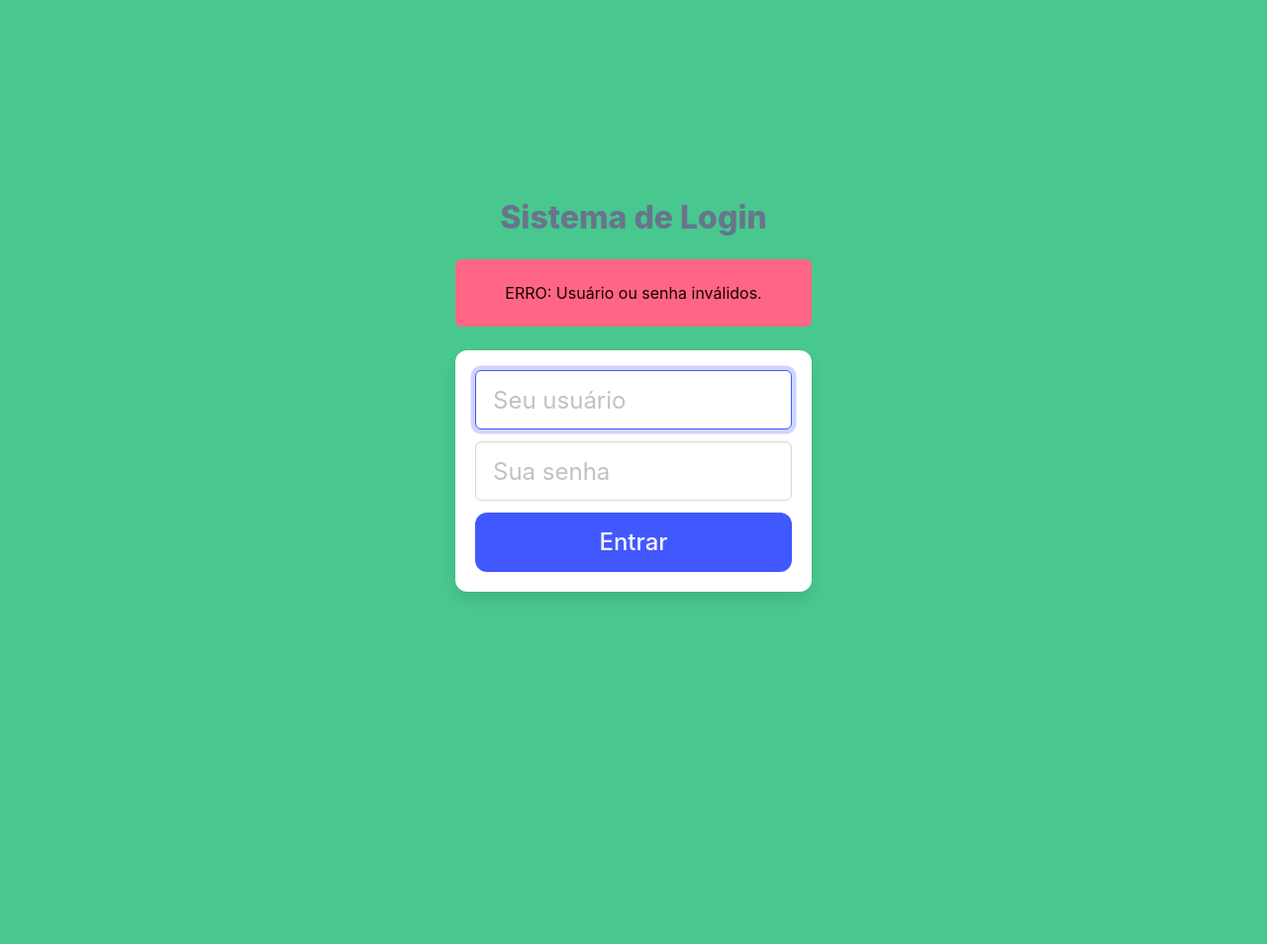
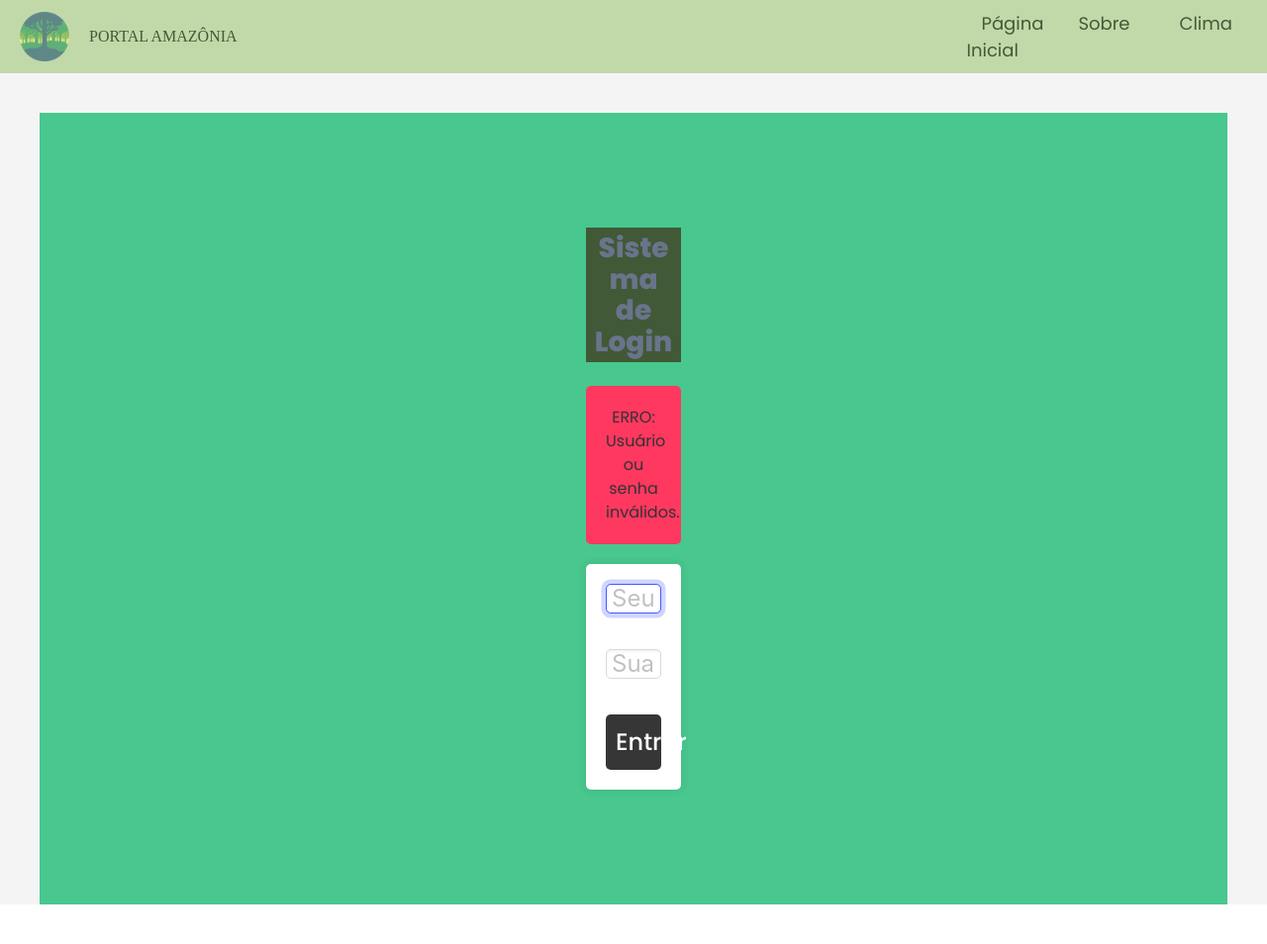
Before and after one commit to dev-raimundos/projeto-portal-amazonia, a PHP site: page /login/index.php in a window 1280 px wide. Shown: the whole page at 99% size. Before the commit the page ends 602 px from the top, so only its background shows below. Run offline with PHP 8.4, Linux system fonts and the light colour scheme; the visitor is signed in with stand-in values (Sample User, id 1); some libraries are stand-ins or nearby versions.

Commit message:
ajustes de detalhes finais

```diff
--- a/clima/clima.html
+++ b/clima/clima.html
@@ -40,7 +40,6 @@
                 <li><a href="../index.html">Página Inicial</a></li>
                 <li><a href="#">Sobre</a></li>
                 <li><a href="clima.html">Clima</a></li>
-                <li><a href="#">Contato</a></li>
             </ul>
         </div>
     </header>
--- a/construcoes/const.html
+++ b/construcoes/const.html
@@ -27,7 +27,6 @@
                 <li><a href="../index.html">Página Inicial</a></li>
                 <li><a href="#">Sobre</a></li>
                 <li><a href="../clima/clima.html">Clima</a></li>
-                <li><a href="#">Contato</a></li>
             </ul>
         </div>
     </header>
--- /dev/null
+++ b/css/login.css
@@ -0,0 +1,242 @@
+@import url('https://fonts.googleapis.com/css2?family=Poppins:wght@100;200;300;400;500;600;700;800;900&display=swap');
+
+* {
+    margin: 0;
+    padding: 0;
+}
+
+/* Importando a fonte Poppins do Google Fonts */
+
+body {
+    font-family: 'Poppins', sans-serif;
+    background-color: #f4f4f4;
+    color: #333;
+}
+
+h1 {
+    font-family: 'Times New Roman', Times, serif;
+}
+
+h2 {
+    text-align: left;
+    color: #415936;
+}
+
+h3 {
+    background-color: #415936;
+    color: white;
+    padding: 5px;
+}
+
+p {
+    padding: 10px;
+    font-family: 'Poppins', sans-serif;
+    font-size: medium;
+    color: #333;
+}
+
+.data {
+    color: rgb(47, 115, 117);
+    text-align: justify;
+}
+
+/* Estilos para o cabeçalho */
+header {
+    width: 100%;
+    background-color: #C1D9A9;
+    display: flex;
+    justify-content: space-between;
+    align-items: center;
+    padding: 10px 20px;
+    box-sizing: border-box; /* Garante que padding e border sejam incluídos na largura total */
+}
+
+.container.logo {
+    display: flex;
+    align-items: center;
+}
+
+.logo-imagem {
+    width: 50px;
+    height: 50px;
+    margin-right: 20px;
+}
+
+.logo-imagem img {
+    width: 100%;
+    height: 100%;
+    object-fit: contain;
+}
+
+.logo-texto h1 {
+    color: #415936;
+}
+
+/* Estilos para o menu de navegação */
+.menu {
+    flex-grow: 1; /* Faz o menu crescer para ocupar o espaço disponível */
+    display: flex;
+    justify-content: flex-end;
+}
+
+.menu ul {
+    list-style-type: none;
+    display: flex;
+    margin: 0;
+}
+
+.menu li {
+    margin-left: 20px;
+}
+
+.menu li a {
+    font-size: 18px;
+    text-decoration: none;
+    color: #415936;
+    padding: 5px 15px;
+    border-radius: 15px;
+}
+
+.menu li a:hover {
+    background-color: rgba(240, 248, 255, 0.22);
+}
+
+/* Estilos para a seção principal */
+section {
+    display: flex;
+    justify-content: center;
+    margin: 40px;
+}
+
+.container-blog {
+    width: 60%;
+    background-color: whitesmoke;
+    padding: 20px;
+    border-radius: 5px;
+    box-shadow: 10px 10px 10px 10px rgb(185, 185, 185);
+    margin-bottom: 30px;
+    margin-left: auto; /* Centralizar o contêiner horizontalmente */
+    margin-right: auto; /* Centralizar o contêiner horizontalmente */
+}
+
+.lista-ingredientes{ /*lista de ingredientes da sessão culinária*/
+    margin: 10px;
+    padding-left: 30px;
+    text-align: justify;
+}
+
+.conteudo {
+    text-align: justify;
+    margin-bottom: 60px; /* Adicionar uma margem inferior para criar uma quebra entre os conteúdos */
+}
+
+.conteudo img {
+    max-width: 100%; /*deixando a imagen proporcial ao tamanho da tela*/
+    height: auto; /*altura automática*/
+    display: block;
+    margin: 20px 0;
+    border-radius: 5px;
+}
+
+/* Estilos para o rodapé */
+.footer-container {
+    background-color: #000;
+    color: #fff;
+    padding: 20px 0;
+    text-align: center;
+    position:  relative;
+    bottom: 0;
+    width: 100%;
+}
+
+.link-programacao{
+    text-decoration: none;
+    color: #415936;
+    margin-left: 80px;
+    padding: 10px;
+}
+
+.localizacao{
+    color: darkolivegreen;
+}
+
+@media (max-width: 768px) { /*responsividade do blog*/
+    section {
+        flex-direction: column;
+        align-items: center;
+    }
+
+    .container-blog, #barra-lateral {
+        width: 100%;
+        margin: 10px 0;
+    }
+
+    .menu li {
+        margin-left: 10px;
+    }
+
+    header {
+        flex-direction: column;
+        text-align: center;
+    }
+
+    .menu {
+        justify-content: center;
+    }
+}
+
+/* Estilo para a seção principal */
+.hero {
+    display: flex;
+    justify-content: center;
+    align-items: center;
+    height: 100vh; /* Faz a seção principal ocupar toda a altura da tela */
+}
+
+.hero-body {
+    max-width: 400px; /* Define a largura máxima do conteúdo */
+    width: 100%;
+    padding: 20px;
+}
+
+.title {
+    font-size: 28px;
+    margin-bottom: 20px;
+    text-align: center;
+}
+
+.box {
+    background-color: #fff;
+    border-radius: 5px;
+    padding: 20px;
+    box-shadow: 0 0 10px rgba(0, 0, 0, 0.1);
+}
+
+.field {
+    margin-bottom: 20px;
+}
+
+.input.is-large {
+    border-radius: 5px;
+    padding: 5px;
+    height: 30px;
+    width: 100%;
+}
+
+.button.is-link.is-large.is-fullwidth {
+    border-radius: 5px;
+    padding: 10px;
+    width: 100%;
+    background-color: #363636;
+    color: #fff;
+    border: none;
+}
+
+.notification.is-danger {
+    background-color: #ff3860;
+    color: #fff;
+    border-radius: 5px;
+    padding: 10px;
+    text-align: center;
+    margin-bottom: 20px;
+}
--- a/culinaria/culinaria.html
+++ b/culinaria/culinaria.html
@@ -27,7 +27,6 @@
                 <li><a href="../index.html">Página Inicial</a></li>
                 <li><a href="#">Sobre</a></li>
                 <li><a href="../clima/clima.html">Clima</a></li>
-                <li><a href="#">Contato</a></li>
             </ul>
         </div>
     </header>
--- a/culturaindigena/cultura.html
+++ b/culturaindigena/cultura.html
@@ -28,7 +28,6 @@
                 <li><a href="../index.html">Página Inicial</a></li>
                 <li><a href="#">Sobre</a></li>
                 <li><a href="../clima/clima.html">Clima</a></li>
-                <li><a href="#">Contato</a></li>
             </ul>
         </div>
     </header>
--- a/fauna e flora/faunaeflora.html
+++ b/fauna e flora/faunaeflora.html
@@ -27,7 +27,6 @@
                 <li><a href="../index.html">Página Inicial</a></li>
                 <li><a href="#">Sobre</a></li>
                 <li><a href="../clima/clima.html">Clima</a></li>
-                <li><a href="#">Contato</a></li>
             </ul>
         </div>
     </header>
--- a/lendas/lendas.html
+++ b/lendas/lendas.html
@@ -27,7 +27,6 @@
                     <li><a href="../index.html">Página Inicial</a></li>
                     <li><a href="#">Sobre</a></li>
                     <li><a href="../clima/clima.html">Clima</a></li>
-                    <li><a href="#">Contato</a></li>
                 </ul>
             </div>
         </header>
--- a/login/index.php
+++ b/login/index.php
@@ -1,49 +1,79 @@
 <?php
+// Inicia a sessão PHP
 session_start();
 ?>
 
 <!DOCTYPE html>
-<html>
+<html lang="pt-br">
 
 <head>
+    <!-- Metadados -->
     <meta charset="utf-8">
     <meta http-equiv="X-UA-Compatible" content="IE=edge">
     <meta name="viewport" content="width=device-width, initial-scale=1">
-    <title>Sistema de Login - PHP + MySQL - Canal TI</title>
-    <link href="https://fonts.googleapis.com/css?family=Open+Sans:300,400,700" rel="stylesheet">
+    <!-- Título da página -->
+    <title>Sistema de Login - PHP + MySQL</title>
+    <!-- Estilos -->
     <link rel="stylesheet" href="css/bulma.min.css" />
-    <link rel="stylesheet" type="text/css" href="css/login.css">
+    <link rel="stylesheet" type="text/css" href="/css/login.css">
 </head>
-
 <body>
+<!-- Cabeçalho -->
+<header>
+    <div class="container logo">
+        <div class="logo-imagem">
+            <!-- Logo -->
+            <img src="../images/floresta.png" alt="Logo de uma floresta verde">
+        </div>
+        <div class="logo-texto">
+            <!-- Título do site -->
+            <h1>PORTAL AMAZÔNIA</h1>
+        </div>
+    </div>
+    <!-- Menu de navegação -->
+    <div class="menu">
+        <ul>
+            <li><a href="../index.html">Página Inicial</a></li>
+            <li><a href="#">Sobre</a></li>
+            <li><a href="../clima/clima.html">Clima</a></li>
+        </ul>
+    </div>
+</header>
+<!-- Seção principal -->
 <section class="hero is-success is-fullheight">
     <div class="hero-body">
         <div class="container has-text-centered">
             <div class="column is-4 is-offset-4">
                 <h3 class="title has-text-grey">Sistema de Login</h3>
-                <?php
-                if(isset($_SESSION['nao_autenticado'])):
-                    ?>
+                <!-- Verifica se houve tentativa de login sem sucesso -->
+                <?php if(isset($_SESSION['nao_autenticado'])): ?>
                     <div class="notification is-danger">
                         <p>ERRO: Usuário ou senha inválidos.</p>
                     </div>
                 <?php
                 endif;
+                // Limpa a variável de sessão de autenticação
                 unset($_SESSION['nao_autenticado']);
                 ?>
+                <!-- Formulário de login -->
                 <div class="box">
                     <form action="login.php" method="POST">
                         <div class="field">
                             <div class="control">
-                                <input name="usuario" name="text" class="input is-large" placeholder="Seu usuário" autofocus="">
+                                <!-- Campo de usuário -->
+                                <input name="usuario" type="text" class="input is-large" placeholder="Seu Email"
+                                       autofocus="">
                             </div>
                         </div>
-
+                    <br>
                         <div class="field">
                             <div class="control">
-                                <input name="senha" class="input is-large" type="password" placeholder="Sua senha">
+                                <!-- Campo de senha -->
+                                <input name="senha" class="input is-large" type="password" placeholder="Sua Senha">
                             </div>
                         </div>
+                    <br>
+                        <!-- Botão de login -->
                         <button type="submit" class="button is-block is-link is-large is-fullwidth">Entrar</button>
                     </form>
                 </div>
```
Also changed, not shown: css/style.css (+3 -4 lines), index.html (+26 -4 lines).
